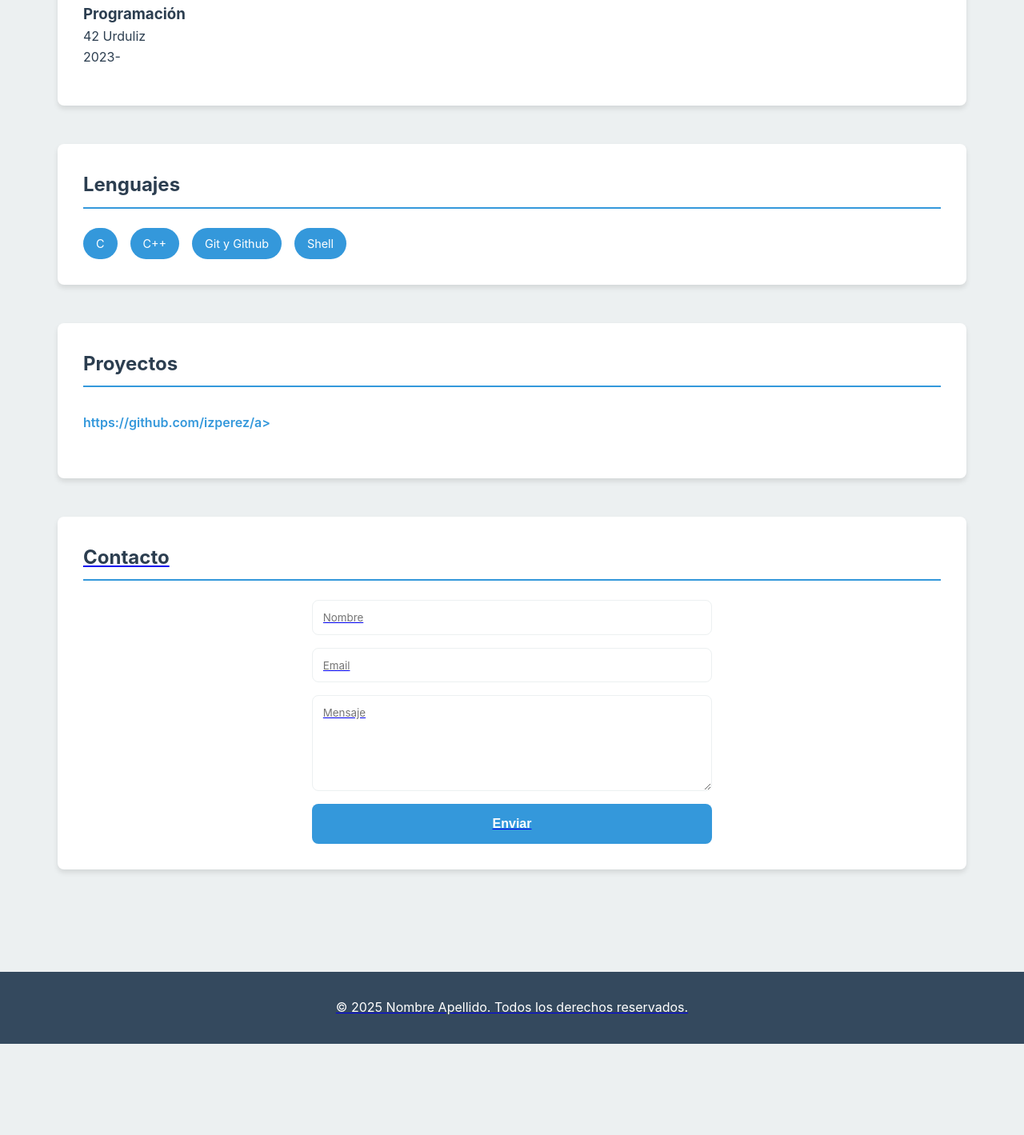
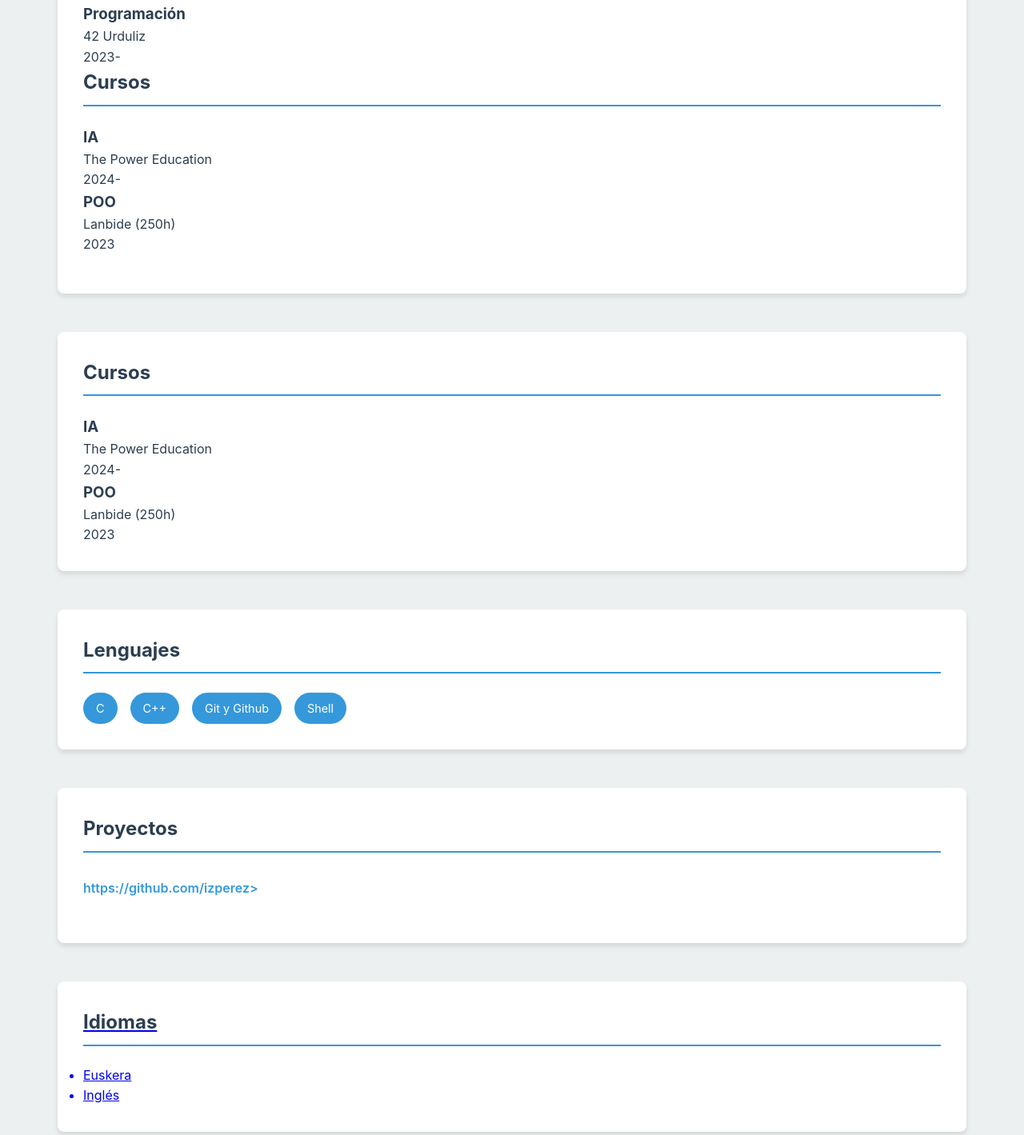
Before and after one commit to izperez/cv, a plain HTML site: page cv_web/index.html in a window 1280 px wide. Shown: the part 803-2222 px from the top of the page at 80% size. Before the commit the page ends 2108 px from the top, so only its background shows below. Drawn offline with Linux system fonts and the light colour scheme.

Commit message:
campos completados v3

```diff
--- a/cv_web/index.html
+++ b/cv_web/index.html
@@ -41,6 +41,27 @@
                 <h3>Programación</h3>
                 <p class="Institución">42 Urduliz</p>
                 <p class="Fecha">2023-</p>
+
+            <h2>Cursos</h2>
+            <div class="cursos-item">
+                    <h3>IA</h3>
+                    <p class="Institución">The Power Education</p>
+                    <p class="Fecha">2024-</p>
+                    <h3>POO</h3>
+                    <p class="Institución">Lanbide (250h)</p>
+                    <p class="Fecha">2023</p>
+            </div>
+        </section>
+
+        <section id="Cursos">
+            <h2>Cursos</h2>
+            <div class="cursos-item">
+                    <h3>IA</h3>
+                    <p class="Institución">The Power Education</p>
+                    <p class="Fecha">2024-</p>
+                    <h3>POO</h3>
+                    <p class="Institución">Lanbide (250h)</p>
+                    <p class="Fecha">2023</p>
             </div>
         </section>
 
@@ -57,8 +78,16 @@
         <section id="proyectos">
             <h2>Proyectos</h2>
             <div class="proyecto-item">
-                <a href="#">https://github.com/izperez/a>
+                <a href="#">https://github.com/izperez>
             </div>
+        </section>
+
+        <section id="idiomas">
+            <h2>Idiomas</h2>
+            <ul class="idiomas-lista">
+                <li>Euskera</li>
+                <li>Inglés</li>
+            </ul>
         </section>
 
         <section id="contacto">
```
